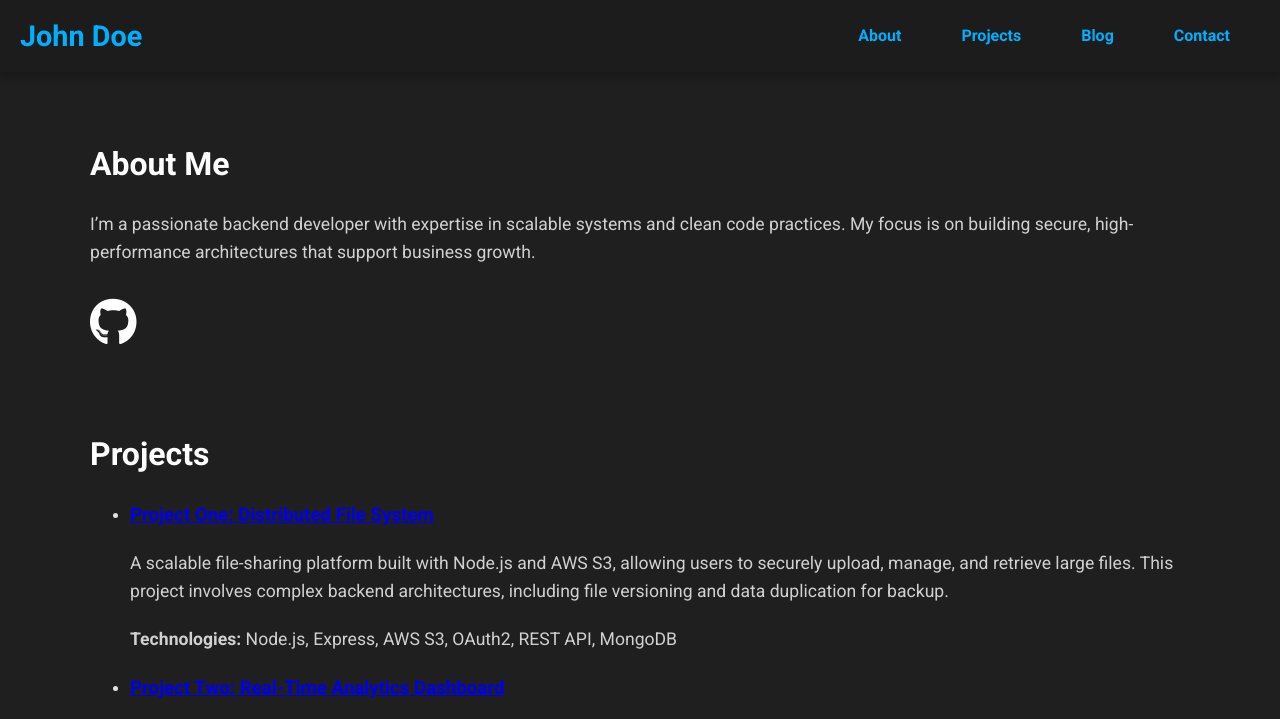
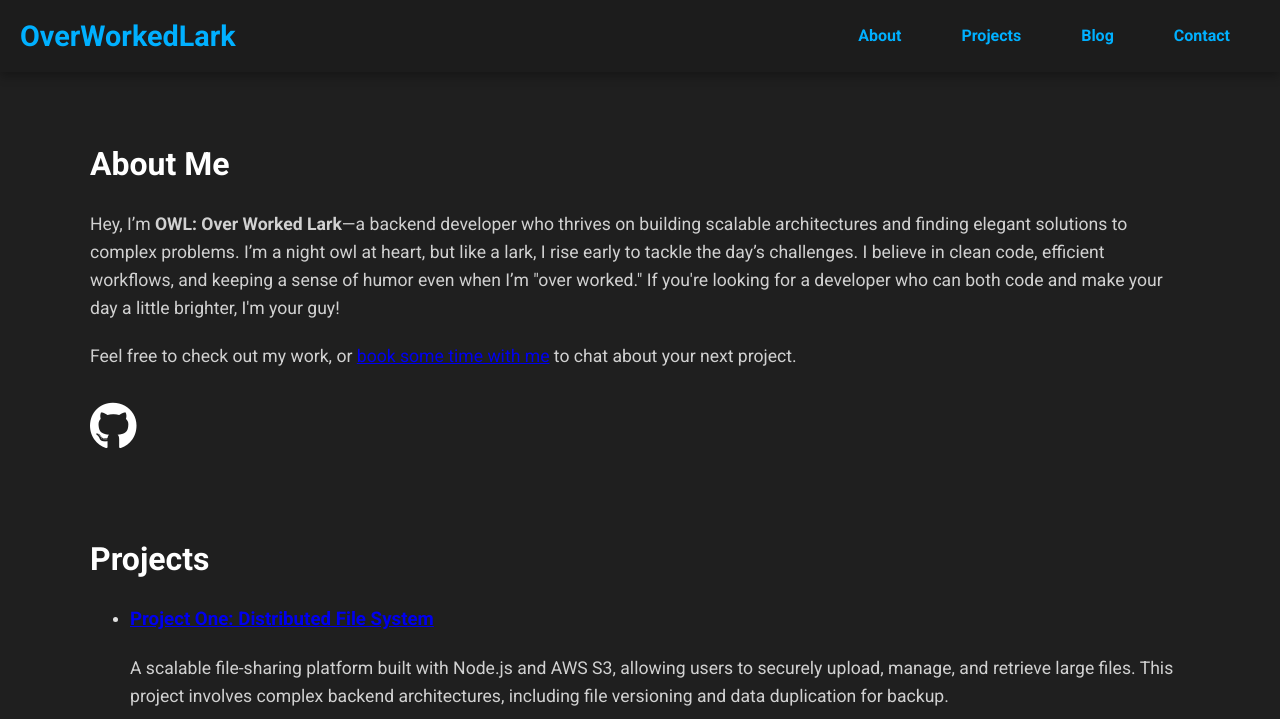
Before and after one commit to TAnas0/my-website, a plain HTML site: page index.html in a window 1280 px wide. Shown: the top 719 px of the page. Drawn offline with Linux system fonts and the light colour scheme.

Commit message:
Use OverWorkedLark alias

```diff
--- a/index.html
+++ b/index.html
@@ -4,7 +4,7 @@
 <head>
     <meta charset="UTF-8">
     <meta name="viewport" content="width=device-width, initial-scale=1.0">
-    <title>John Doe | Backend Developer</title>
+    <title>OverWorkedLark</title>
     <link href="https://fonts.googleapis.com/css2?family=Roboto:wght@400;700&display=swap" rel="stylesheet">
     <link rel="stylesheet" href="styles.css">
     <link href="https://cdnjs.cloudflare.com/ajax/libs/font-awesome/6.0.0-beta3/css/all.min.css" rel="stylesheet">
@@ -12,7 +12,7 @@
 
 <body>
     <header>
-        <h1>John Doe</h1>
+        <h1>OverWorkedLark</h1>
         <nav>
             <ul>
                 <li><a href="#about">About</a></li>
@@ -28,10 +28,13 @@
             <div class="about-container">
                 <div class="about-text">
                     <h2>About Me</h2>
-                    <p>I’m a passionate backend developer with expertise in scalable systems and clean code practices.
-                        My focus
-                        is
-                        on building secure, high-performance architectures that support business growth.</p>
+                    <p>Hey, I’m <strong>OWL: Over Worked Lark</strong>—a backend developer who thrives on building
+                        scalable architectures and finding elegant solutions to complex problems. I’m a night owl at
+                        heart, but like a lark, I rise early to tackle the day’s challenges. I believe in clean code,
+                        efficient workflows, and keeping a sense of humor even when I’m "over worked." If you're looking
+                        for a developer who can both code and make your day a little brighter, I'm your guy!</p>
+                    <p>Feel free to check out my work, or <a href="#contact">book some time with me</a> to chat about
+                        your next project.</p>
                 </div>
             </div>
             <div class="github-icon">
@@ -121,7 +124,6 @@
 
         </section>
 
-
         <section id="contact">
             <h2>Let's Connect!</h2>
             <p>Book a time with me to discuss projects, collaborations, or just to chat! Book a time with me to discuss
@@ -135,7 +137,7 @@
         </section>
     </main>
     <footer style="position: static;">
-        <p>&copy; 2025 John Doe. All rights reserved. | <a href="mailto:johndoe@example.com">Contact Me</a></p>
+        <p>&copy; 2025 OverWorkedLark. All rights reserved.</p>
     </footer>
     <script src="script.js"></script>
 </body>
```
